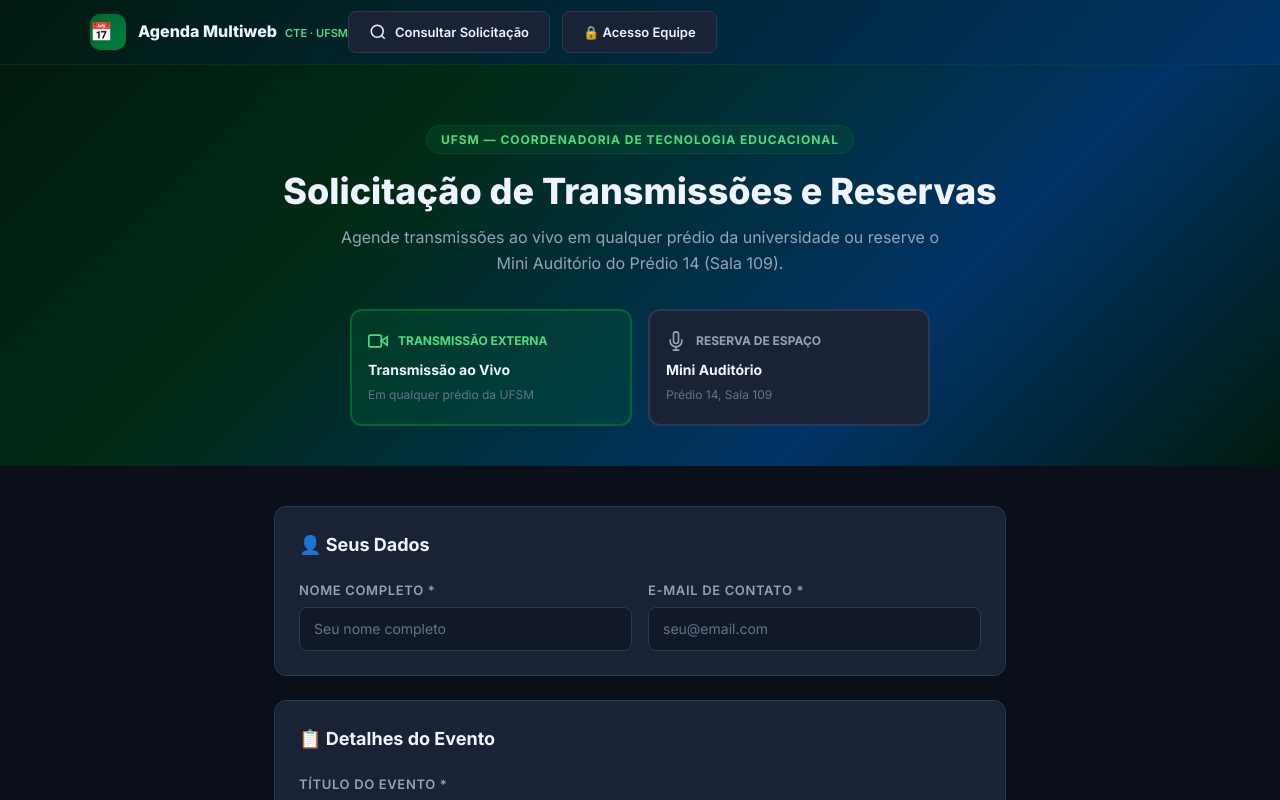
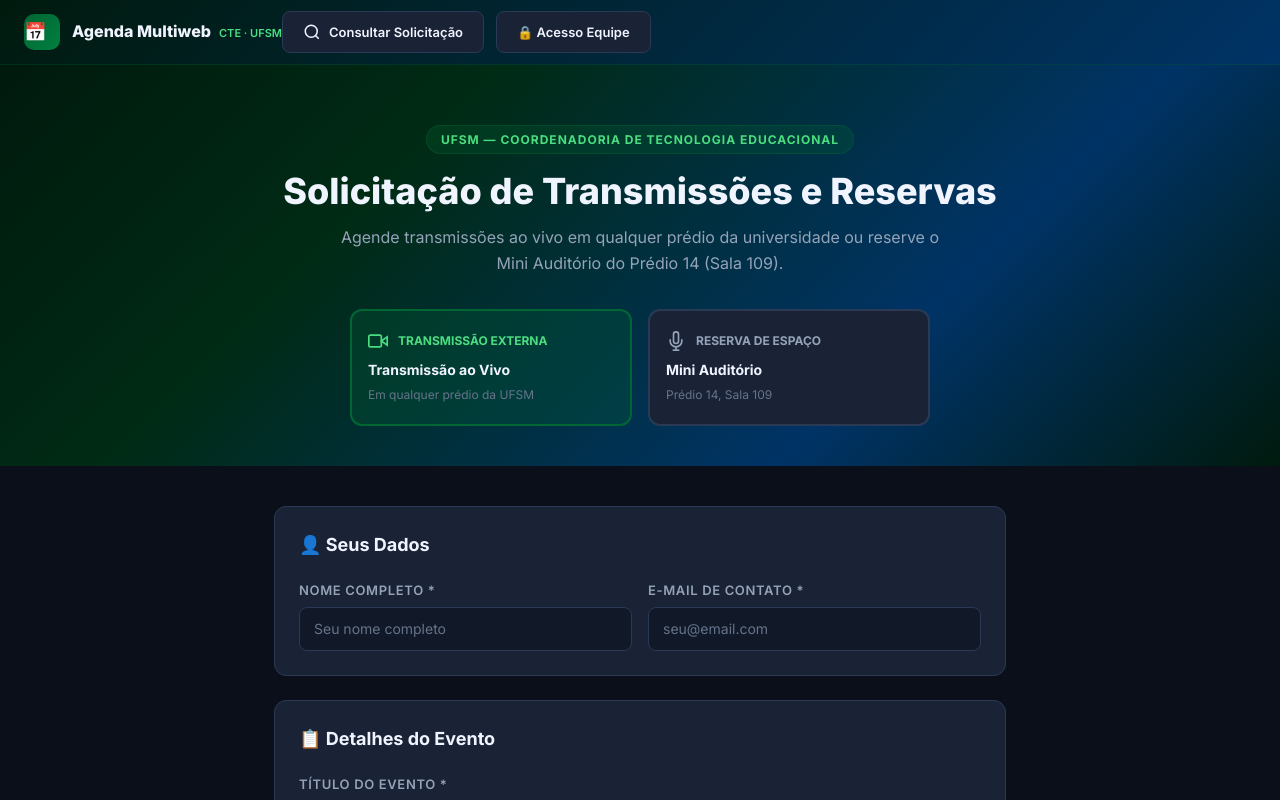
Before and after one commit to AnthonyPerotti/agenda-multiweb, a Next.js app: page / in a window 1280 px wide. Shown: the top 800 px of the page. Built offline with nearby package versions, Linux system fonts and the light colour scheme.

Commit message:
fix: expand header container to 100% width for perfect alignment of logo and menu buttons

```diff
--- a/app/consultar/page.tsx
+++ b/app/consultar/page.tsx
@@ -125,7 +125,7 @@
         borderBottom: "1px solid rgba(0,102,51,0.3)",
         padding: "0 24px",
       }}>
-        <div style={{ maxWidth: 900, margin: "0 auto", display: "flex", alignItems: "center", justifyContent: "space-between", height: 64 }}>
+        <div style={{ width: "100%", display: "flex", alignItems: "center", justifyContent: "space-between", height: 64 }}>
           <button onClick={() => router.push("/")} style={{ display: "flex", alignItems: "center", gap: 10, background: "none", border: "none", cursor: "pointer" }}>
             <div style={{ width: 32, height: 32, background: "linear-gradient(135deg,#006633,#008040)", borderRadius: 8, display: "flex", alignItems: "center", justifyContent: "center", fontSize: 16 }}>📅</div>
             <span style={{ fontWeight: 700, color: "#f0f4ff", fontSize: 15 }}>Agenda Multiweb</span>
--- a/app/page.tsx
+++ b/app/page.tsx
@@ -264,8 +264,7 @@
       >
         <div
           style={{
-            maxWidth: 1100,
-            margin: "0 auto",
+            width: "100%",
             display: "flex",
             alignItems: "center",
             justify: "space-between",
```
